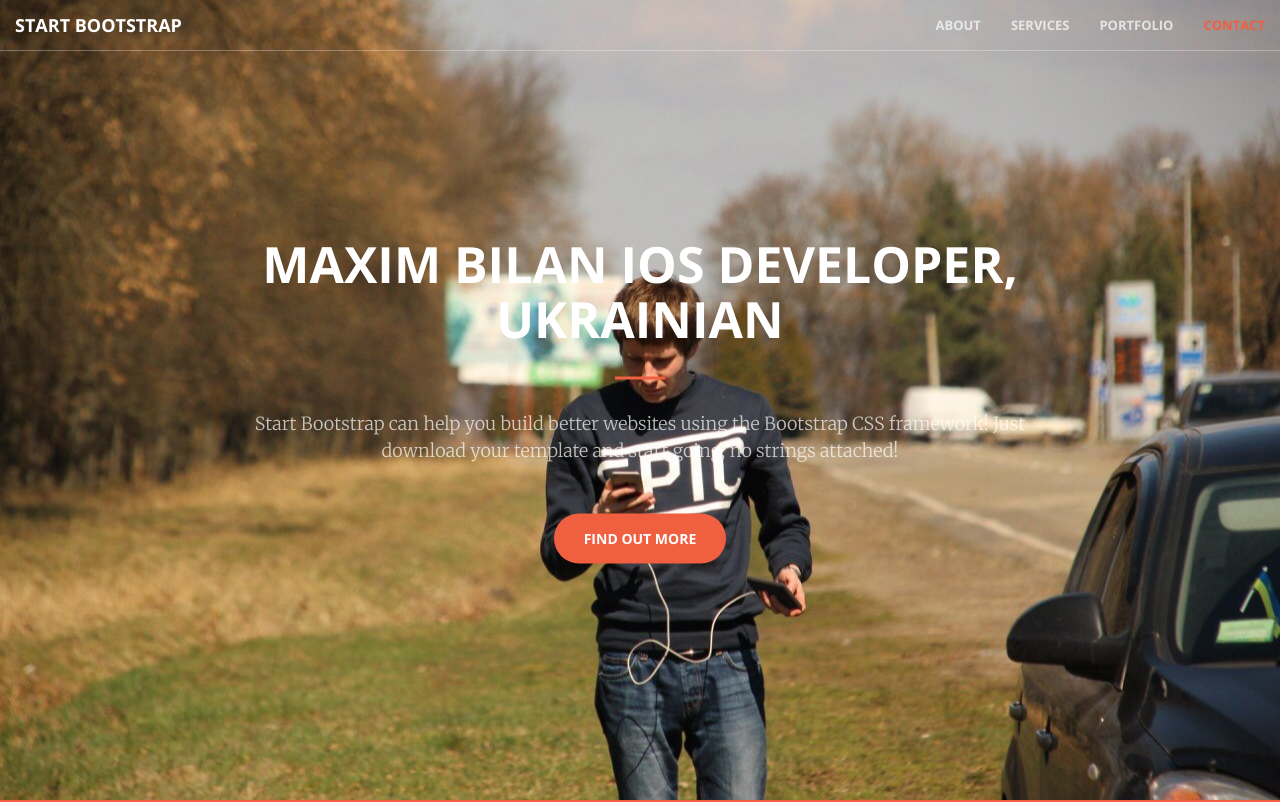
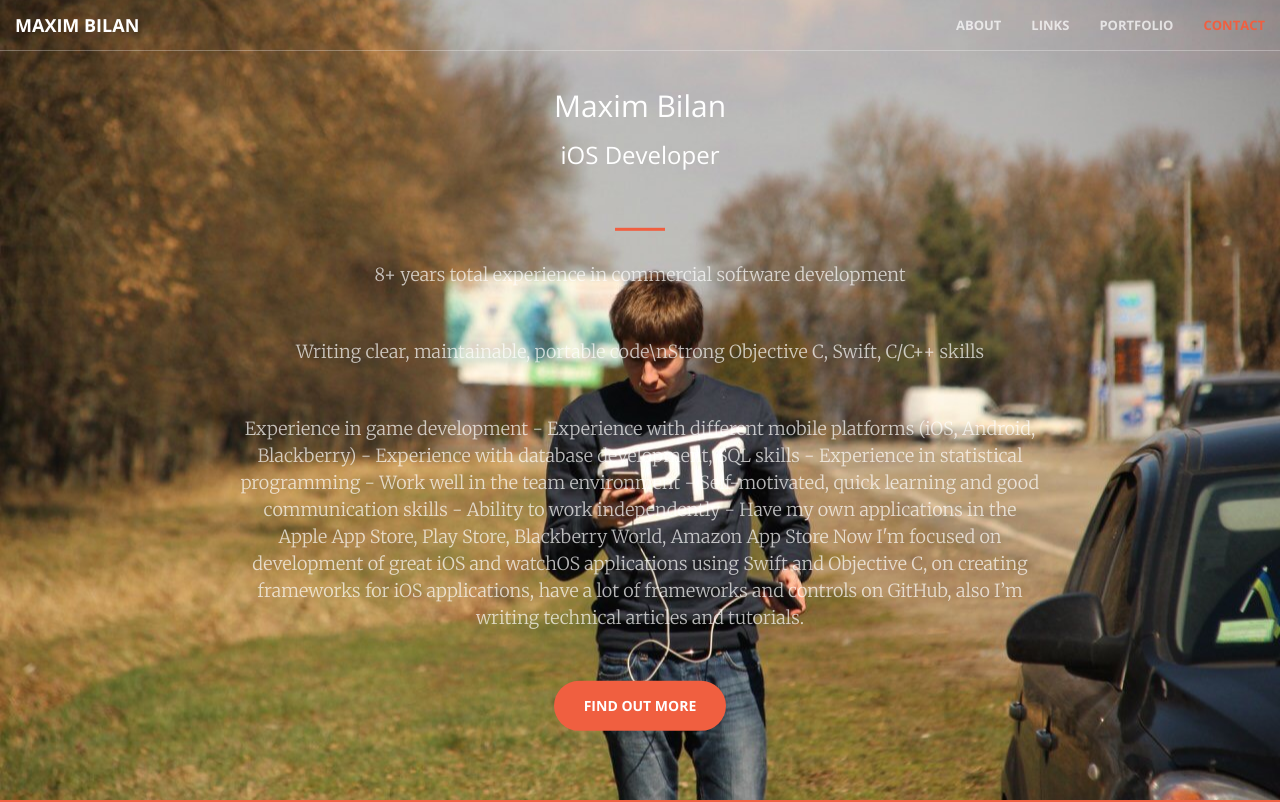
Before and after one commit to maximbilan/maximbilan.github.io, a website: page index.html in a window 1280 px wide. Shown: the top 802 px of the page. Drawn offline with nearby package versions, Linux system fonts and the light colour scheme.

Commit message:
Updated index.html

```diff
--- a/index.html
+++ b/index.html
@@ -43,7 +43,7 @@
                 <button type="button" class="navbar-toggle collapsed" data-toggle="collapse" data-target="#bs-example-navbar-collapse-1">
                     <span class="sr-only">Toggle navigation</span> Menu <i class="fa fa-bars"></i>
                 </button>
-                <a class="navbar-brand page-scroll" href="#page-top">Start Bootstrap</a>
+                <a class="navbar-brand page-scroll" href="#page-top">Maxim Bilan</a>
             </div>
 
             <!-- Collect the nav links, forms, and other content for toggling -->
@@ -53,7 +53,7 @@
                         <a class="page-scroll" href="#about">About</a>
                     </li>
                     <li>
-                        <a class="page-scroll" href="#services">Services</a>
+                        <a class="page-scroll" href="#services">Links</a>
                     </li>
                     <li>
                         <a class="page-scroll" href="#portfolio">Portfolio</a>
@@ -71,9 +71,12 @@
     <header>
         <div class="header-content">
             <div class="header-content-inner">
-                <h1 id="homeHeading">Maxim Bilan iOS Developer, Ukrainian</h1>
+                <h2 id="homeHeading">Maxim Bilan</h2>
+                <h3 id="homeHeading">iOS Developer</h3><br>
                 <hr>
-                <p>Start Bootstrap can help you build better websites using the Bootstrap CSS framework! Just download your template and start going, no strings attached!</p>
+                <p>8+ years total experience in commercial software development</p>
+                <p>Writing clear, maintainable, portable code\nStrong Objective C, Swift, C/C++ skills</p>
+                <p>Experience in game development - Experience with different mobile platforms (iOS, Android, Blackberry) - Experience with database development, SQL skills - Experience in statistical programming - Work well in the team environment - Self-motivated, quick learning and good communication skills - Ability to work independently - Have my own applications in the Apple App Store, Play Store, Blackberry World, Amazon App Store  Now I'm focused on development of great iOS and watchOS applications using Swift and Objective C, on creating frameworks for iOS applications, have a lot of frameworks and controls on GitHub, also I’m writing technical articles and tutorials.</p>
                 <a href="#about" class="btn btn-primary btn-xl page-scroll">Find Out More</a>
             </div>
         </div>
```
